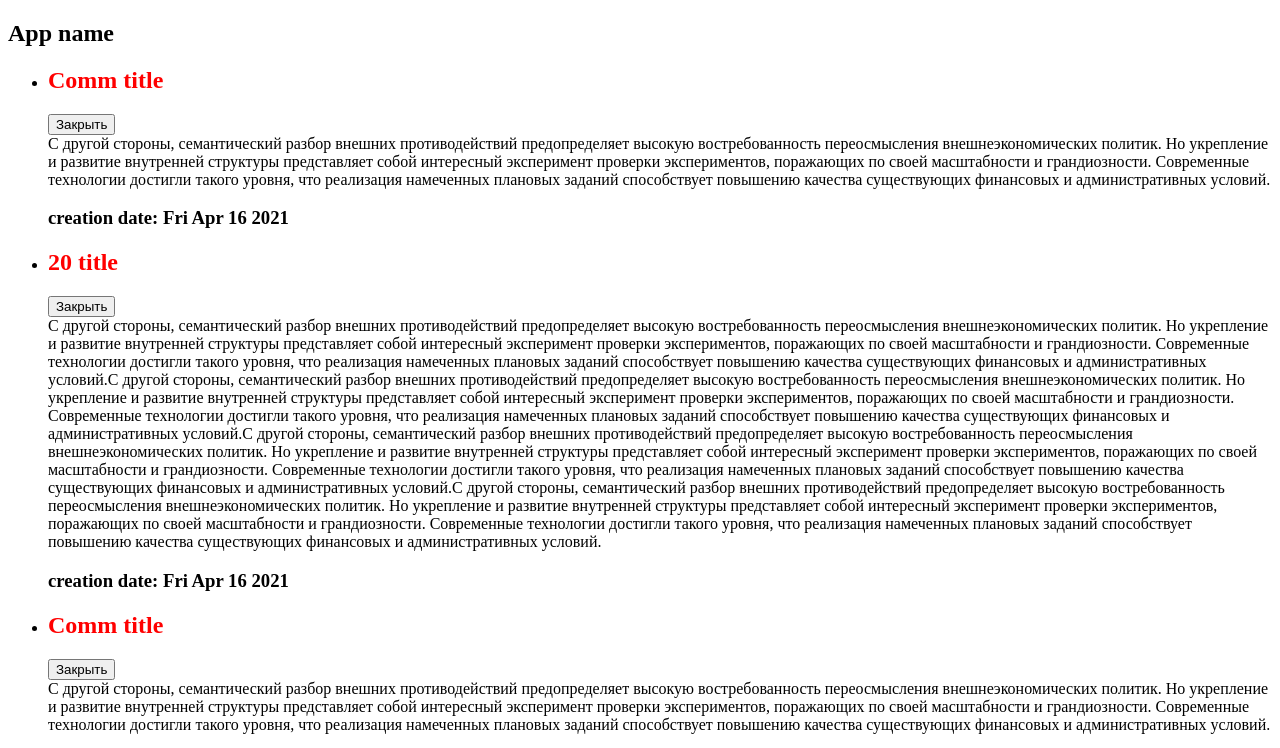
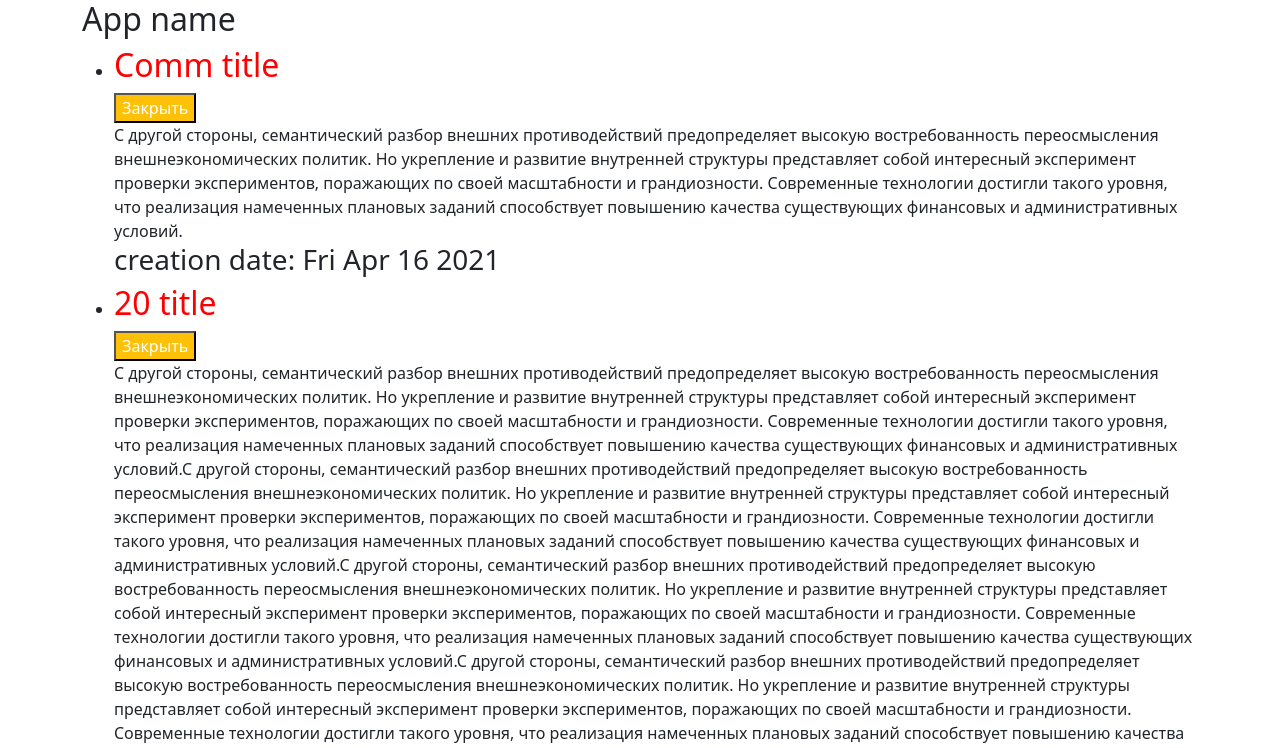
Before and after one commit to VladimirGavrilov/react-1, a React (Create React App) app: page / in a window 1280 px wide. Shown: the top 748 px of the page. Built offline with nearby package versions, Linux system fonts and the light colour scheme.

Commit message:
add style work

```diff
--- a/package.json
+++ b/package.json
@@ -6,7 +6,9 @@
     "@testing-library/jest-dom": "^5.11.10",
     "@testing-library/react": "^11.2.6",
     "@testing-library/user-event": "^12.8.3",
+    "bootstrap": "^5.0.0-beta3",
     "react": "^17.0.2",
+    "react-bootstrap": "^1.5.2",
     "react-dom": "^17.0.2",
     "react-scripts": "4.0.3",
     "web-vitals": "^1.1.1"
--- a/public/index.html
+++ b/public/index.html
@@ -3,6 +3,7 @@
 
 <head>
     <meta charset="utf-8" />
+
     <title>React App Ferst</title>
 </head>
 
@@ -10,4 +11,5 @@
     <div id="root"></div>
 </body>
 
+
 </html>
--- a/src/components/App.js
+++ b/src/components/App.js
@@ -1,11 +1,16 @@
-import React from 'react';
+import React from 'react'
+import "bootstrap/dist/css/bootstrap.css"
 import ArticleList from './ArticleList'
 import articles from "../fixtures"
+
 function App(){
   return (
-      <div>
-      	<h2>App name</h2>
-      	 <ArticleList articles ={articles} />
+    <div className="container">
+      <h2>App name</h2>
+      <div className="card-text">
+          <ArticleList articles ={articles} />
+        </div>
+
       </div>
   )
 }
--- a/src/components/Article.js
+++ b/src/components/Article.js
@@ -1,4 +1,5 @@
 import React, {Component} from 'react';
+import "bootstrap/dist/css/bootstrap.css"
 
 class Article extends Component{
     constructor(props){
@@ -19,7 +20,7 @@ class Article extends Component{
                     {article.title}
 
                 </h2>
-                <button onClick={this.handleClick}>
+                <button className="bg-warning text-white" onClick={this.handleClick}>
                     {this.state.isOpen ? "Закрыть" : "Открыть"  }
                     </button>
                 {body}
```
Also changed, not shown: 1 other file (tests, documents, lock files or other folders).
